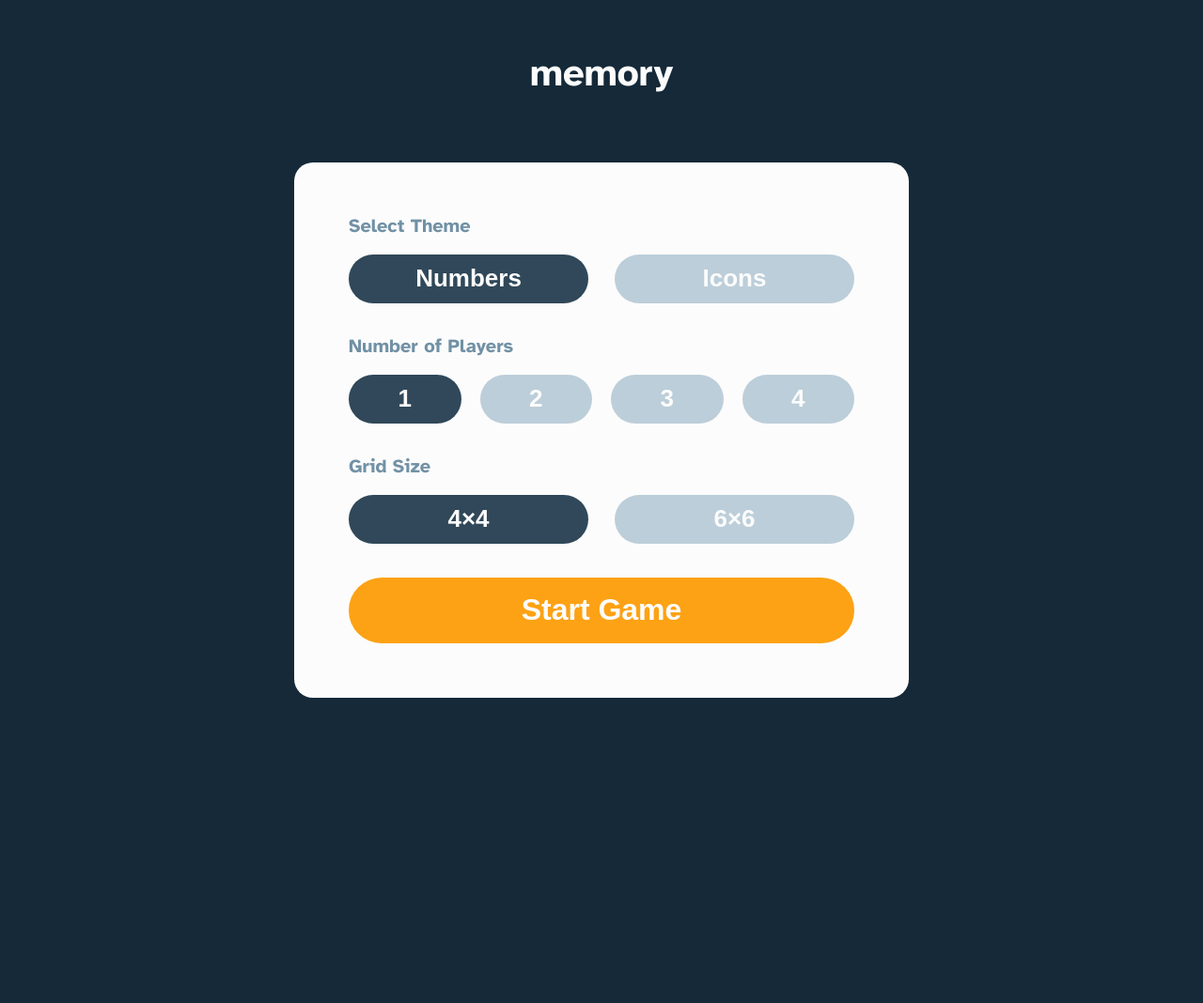
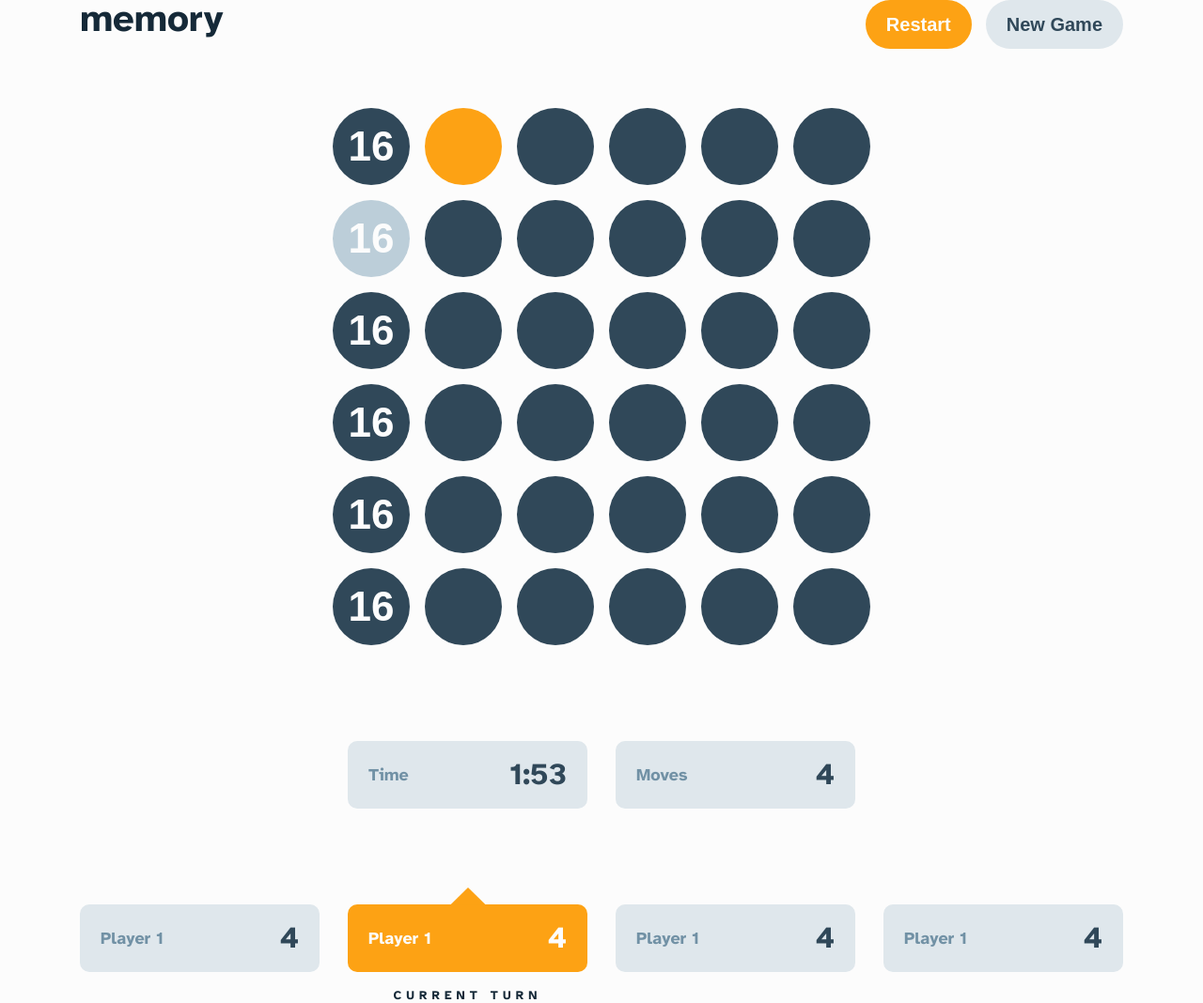
Before and after one commit to adam-crowley/memory-game, a React (Vite) app: page / in a window 1280 px wide. Shown: the whole page at 94% size. Before the commit the page ends 800 px from the top, so only its background shows below. Built offline with nearby package versions, Linux system fonts and the light colour scheme.

Commit message:
Style StartGame component

```diff
--- a/src/App.css
+++ b/src/App.css
@@ -9,6 +9,7 @@
   --dark-blue: #304859;
   --black: #152938;
   --light-grey: #f2f2f2;
+  --medium-grey: #dfe7ec;
   --dark-grey: #7191a5;
   --medium-blue: #6395b8;
   --white: #fcfcfc;
@@ -65,9 +66,9 @@ ul {
   list-style-type: none;
 }
 
-button {
+.button {
   cursor: pointer;
-  transition: background-color 0.2s;
+  transition: background-color 0.2s, color 0.2s;
   display: inline-flex;
   justify-content: center;
   align-items: center;
@@ -75,6 +76,33 @@ button {
   padding: 0;
   border: 0;
   width: 100%;
+}
+
+.button--primary {
+  color: var(--white);
+  background-color: var(--yellow);
+  font-size: 1.25rem;
+  border-radius: 2.188rem;
+  height: 3.25rem;
+  width: auto;
+  padding: 0 1.375rem;
+}
+.button--primary:hover {
+  background-color: var(--light-yellow);
+}
+
+.button--secondary {
+  color: var(--dark-blue);
+  background-color: var(--medium-grey);
+  font-size: 1.25rem;
+  border-radius: 2.188rem;
+  height: 3.25rem;
+  width: auto;
+  padding: 0 1.375rem;
+}
+.button--secondary:hover {
+  color: var(--white);
+  background-color: var(--medium-blue);
 }
 
 .button--menu {
@@ -116,40 +144,171 @@ button {
   }
 }
 
-.start {
+.settings {
   width: 40.875rem;
 }
 
-.start h1 {
+.settings h1 {
   font-size: 2.5rem;
   color: var(--white);
   text-align: center;
   margin-bottom: 4.688rem;
 }
 
-.start__panel {
+.settings__panel {
   background-color: var(--white);
   padding: 3.625rem;
   border-radius: 1.25rem;
 }
 
-.start__label {
+.settings__label {
   font-size: 1.25rem;
   margin-bottom: 1.25rem;
 }
 
-.start__container {
+.settings__container {
   margin-bottom: 2.25rem;
 }
 
-.start__container--2col {
+.settings__container--2col {
   display: flex;
   gap: 1.75rem;
 }
 
-.start__container--4col {
+.settings__container--4col {
   display: flex;
   gap: 1.25rem;
 }
 
+.start {
+  width: 69.375rem;
+}
+
+.start h1 {
+  font-size: 2.5rem;
+  color: var(--black);
+  text-align: center;
+  margin-bottom: 4.688rem;
+}
+
+.start__header {
+  display: flex;
+  justify-content: space-between;
+}
+
+.start__header .button--primary {
+  margin-left: auto;
+}
+
+.start__header .button--secondary {
+  margin-left: 0.938rem;
+}
+
+.start__main {
+  display: flex;
+  justify-content: center;
+}
+
+.start__board {
+  display: grid;
+}
+
+.start__board--grid-4 {
+  grid-template-columns: repeat(4, 4fr);
+  width: 33.25rem;
+  gap: 1.25rem;
+}
+
+.start__board--grid-6 {
+  grid-template-columns: repeat(6, 6fr);
+  width: 35.75rem;
+  gap: 1rem;
+}
+
+.start__button {
+  cursor: pointer;
+  transition: background-color 0.2s, color 0.2s;
+  display: inline-flex;
+  justify-content: center;
+  align-items: center;
+  width: 100%;
+  aspect-ratio: 1;
+  border-radius: 50%;
+  padding: 0;
+  border: 0;
+  font-size: 2.75rem;
+  font-weight: var(--bold);
+  color: var(--white);
+  background-color: var(--dark-blue);
+}
+.start__button:hover {
+  background-color: var(--medium-blue);
+}
+.start__button.selected {
+  background-color: var(--yellow);
+}
+.start__button.complete {
+  background-color: var(--light-blue);
+}
+
+.start__footer {
+  display: flex;
+  justify-content: space-between;
+  margin-top: 6.375rem;
+}
+
+.start__footer--single-player {
+  justify-content: center;
+  gap: 1.875rem;
+}
+
+.start__player {
+  position: relative;
+  display: flex;
+  justify-content: space-between;
+  align-items: center;
+  width: 15.938rem;
+  height: 4.5rem;
+  padding: 1.375rem;
+  background-color: var(--medium-grey);
+  border-radius: 0.625rem;
+}
+.start__player.current {
+  background-color: var(--yellow);
+}
+.start__player.current .start__player-no,
+.start__player.current .start__player-score {
+  color: var(--white);
+}
+.start__player.current::before {
+  content: url("/assets/images/player-arrow.svg");
+  position: absolute;
+  top: -1.1rem;
+  left: 50%;
+  transform: translateX(-50%);
+  width: 2.5rem;
+  height: 1.188rem;
+}
+.start__player.current::after {
+  content: "CURRENT TURN";
+  color: var(--black);
+  font-size: 0.813rem;
+  position: absolute;
+  bottom: -2rem;
+  left: 0;
+  width: 100%;
+  text-align: center;
+  letter-spacing: 0.313rem;
+}
+
+.start__player-no {
+  font-size: 1.125rem;
+  color: var(--dark-grey);
+}
+
+.start__player-score {
+  font-size: 2rem;
+  color: var(--dark-blue);
+}
+
 /*# sourceMappingURL=App.css.map */
--- a/src/App.scss
+++ b/src/App.scss
@@ -10,6 +10,7 @@
   --dark-blue: #304859;
   --black: #152938;
   --light-grey: #f2f2f2;
+  --medium-grey: #dfe7ec;
   --dark-grey: #7191a5;
   --medium-blue: #6395b8;
   --white: #fcfcfc;
@@ -60,9 +61,9 @@ ul {
   margin: 0;
   list-style-type: none;
 }
-button {
+.button {
   cursor: pointer;
-  transition: background-color 0.2s;
+  transition: background-color 0.2s, color 0.2s;
   display: inline-flex;
   justify-content: center;
   align-items: center;
@@ -70,6 +71,31 @@ button {
   padding: 0;
   border: 0;
   width: 100%;
+}
+.button--primary {
+  color: var(--white);
+  background-color: var(--yellow);
+  font-size: 1.25rem;
+  border-radius: 2.188rem;
+  height: 3.25rem;
+  width: auto;
+  padding: 0 1.375rem;
+  &:hover {
+    background-color: var(--light-yellow);
+  }
+}
+.button--secondary {
+  color: var(--dark-blue);
+  background-color: var(--medium-grey);
+  font-size: 1.25rem;
+  border-radius: 2.188rem;
+  height: 3.25rem;
+  width: auto;
+  padding: 0 1.375rem;
+  &:hover {
+    color: var(--white);
+    background-color: var(--medium-blue);
+  }
 }
 .button--menu {
   color: var(--white);
@@ -107,32 +133,149 @@ button {
   }
 }
 
-.start {
+.settings {
   width: 40.875rem;
 }
-.start h1 {
+.settings h1 {
   font-size: 2.5rem;
   color: var(--white);
   text-align: center;
   margin-bottom: 4.688rem;
 }
-.start__panel {
+.settings__panel {
   background-color: var(--white);
   padding: 3.625rem;
   border-radius: 1.25rem;
 }
-.start__label {
+.settings__label {
   font-size: 1.25rem;
   margin-bottom: 1.25rem;
 }
-.start__container {
+.settings__container {
   margin-bottom: 2.25rem;
 }
-.start__container--2col {
+.settings__container--2col {
   display: flex;
   gap: 1.75rem;
 }
-.start__container--4col {
+.settings__container--4col {
   display: flex;
   gap: 1.25rem;
 }
+
+.start {
+  width: 69.375rem;
+}
+.start h1 {
+  font-size: 2.5rem;
+  color: var(--black);
+  text-align: center;
+  margin-bottom: 4.688rem;
+}
+.start__header {
+  display: flex;
+  justify-content: space-between;
+}
+.start__header .button--primary {
+  margin-left: auto;
+}
+.start__header .button--secondary {
+  margin-left: 0.938rem;
+}
+.start__main {
+  display: flex;
+  justify-content: center;
+}
+.start__board {
+  display: grid;
+}
+.start__board--grid-4 {
+  grid-template-columns: repeat(4, 4fr);
+  width: 33.25rem;
+  gap: 1.25rem;
+}
+.start__board--grid-6 {
+  grid-template-columns: repeat(6, 6fr);
+  width: 35.75rem;
+  gap: 1rem;
+}
+.start__button {
+  cursor: pointer;
+  transition: background-color 0.2s, color 0.2s;
+  display: inline-flex;
+  justify-content: center;
+  align-items: center;
+  width: 100%;
+  aspect-ratio: 1;
+  border-radius: 50%;
+  padding: 0;
+  border: 0;
+  font-size: 2.75rem;
+  font-weight: var(--bold);
+  color: var(--white);
+  background-color: var(--dark-blue);
+  &:hover {
+    background-color: var(--medium-blue);
+  }
+  &.selected {
+    background-color: var(--yellow);
+  }
+  &.complete {
+    background-color: var(--light-blue);
+  }
+}
+.start__footer {
+  display: flex;
+  justify-content: space-between;
+  margin-top: 6.375rem;
+}
+.start__footer--single-player {
+  justify-content: center;
+  gap: 1.875rem;
+}
+.start__player {
+  position: relative;
+  display: flex;
+  justify-content: space-between;
+  align-items: center;
+  width: 15.938rem;
+  height: 4.5rem;
+  padding: 1.375rem;
+  background-color: var(--medium-grey);
+  border-radius: 0.625rem;
+  &.current {
+    background-color: var(--yellow);
+    .start__player-no,
+    .start__player-score {
+      color: var(--white);
+    }
+  }
+  &.current::before {
+    content: url('/assets/images/player-arrow.svg');
+    position: absolute;
+    top: -1.1rem;
+    left: 50%;
+    transform: translateX(-50%);
+    width: 2.5rem;
+    height: 1.188rem;
+  }
+  &.current::after {
+    content: 'CURRENT TURN';
+    color: var(--black);
+    font-size: 0.813rem;
+    position: absolute;
+    bottom: -2rem;
+    left: 0;
+    width: 100%;
+    text-align: center;
+    letter-spacing: 0.313rem;
+  }
+}
+.start__player-no {
+  font-size: 1.125rem;
+  color: var(--dark-grey);
+}
+.start__player-score {
+  font-size: 2rem;
+  color: var(--dark-blue);
+}
--- a/src/App.tsx
+++ b/src/App.tsx
@@ -1,8 +1,9 @@
 import { useEffect } from 'react'
 import './App.css'
-import StartGame from './components/StartGame'
 
 import { useMemoryStore } from './store/memoryStore'
+// import Settings from './components/Settings'
+import StartGame from './components/StartGame'
 
 function App() {
   const { settings } = useMemoryStore()
@@ -13,6 +14,7 @@ function App() {
 
   return (
     <>
+      {/* <Settings /> */}
       <StartGame />
     </>
   )
--- a/src/components/StartGame.tsx
+++ b/src/components/StartGame.tsx
@@ -1,88 +1,86 @@
-import { useMemoryStore } from '../store/memoryStore'
+import { useEffect } from 'react'
 
 function StartGame() {
-  const { settings, setSettings } = useMemoryStore()
+  useEffect(() => {
+    document.body.style.backgroundColor = '#fcfcfc'
+  }, [])
 
   return (
     <>
       <div className="start">
-        <h1>memory</h1>
-        <div className="start__panel">
-          <div className="start__label">Select Theme</div>
-          <div className="start__container start__container--2col">
-            <button
-              onClick={() => setSettings('theme', 'numbers')}
-              className={`button--menu ${
-                settings.theme === 'numbers' ? 'selected' : null
-              }`}
-            >
-              Numbers
-            </button>
-            <button
-              onClick={() => setSettings('theme', 'icons')}
-              className={`button--menu ${
-                settings.theme === 'icons' ? 'selected' : null
-              }`}
-            >
-              Icons
-            </button>
+        <header className="start__header">
+          <h1>memory</h1>
+          <button className="button button--primary">Restart</button>
+          <button className="button button--secondary">New Game</button>
+        </header>
+        <main className="start__main">
+          <div className="start__board start__board--grid-6">
+            <button className="start__button">16</button>
+            <button className="start__button selected"></button>
+            <button className="start__button"></button>
+            <button className="start__button"></button>
+            <button className="start__button"></button>
+            <button className="start__button"></button>
+            <button className="start__button complete">16</button>
+            <button className="start__button"></button>
+            <button className="start__button"></button>
+            <button className="start__button"></button>
+            <button className="start__button"></button>
+            <button className="start__button"></button>
+            <button className="start__button">16</button>
+            <button className="start__button"></button>
+            <button className="start__button"></button>
+            <button className="start__button"></button>
+            <button className="start__button"></button>
+            <button className="start__button"></button>
+            <button className="start__button">16</button>
+            <button className="start__button"></button>
+            <button className="start__button"></button>
+            <button className="start__button"></button>
+            <button className="start__button"></button>
+            <button className="start__button"></button>
+            <button className="start__button">16</button>
+            <button className="start__button"></button>
+            <button className="start__button"></button>
+            <button className="start__button"></button>
+            <button className="start__button"></button>
+            <button className="start__button"></button>
+            <button className="start__button">16</button>
+            <button className="start__button"></button>
+            <button className="start__button"></button>
+            <button className="start__button"></button>
+            <button className="start__button"></button>
+            <button className="start__button"></button>
           </div>
-          <div className="start__label">Number of Players</div>
-          <div className="start__container start__container--4col">
-            <button
-              onClick={() => setSettings('noOfPlayers', 1)}
-              className={`button--menu ${
-                settings.noOfPlayers === 1 ? 'selected' : null
-              }`}
-            >
-              1
-            </button>
-            <button
-              onClick={() => setSettings('noOfPlayers', 2)}
-              className={`button--menu ${
-                settings.noOfPlayers === 2 ? 'selected' : null
-              }`}
-            >
-              2
-            </button>
-            <button
-              onClick={() => setSettings('noOfPlayers', 3)}
-              className={`button--menu ${
-                settings.noOfPlayers === 3 ? 'selected' : null
-              }`}
-            >
-              3
-            </button>
-            <button
-              onClick={() => setSettings('noOfPlayers', 4)}
-              className={`button--menu ${
-                settings.noOfPlayers === 4 ? 'selected' : null
-              }`}
-            >
-              4
-            </button>
+        </main>
+        <footer className="start__footer start__footer--single-player">
+          <div className="start__player">
+            <span className="start__player-no">Time</span>
+            <span className="start__player-score">1:53</span>
           </div>
-          <div className="start__label">Grid Size</div>
-          <div className="start__container start__container--2col">
-            <button
-              onClick={() => setSettings('gridSize', 4)}
-              className={`button--menu ${
-                settings.gridSize === 4 ? 'selected' : null
-              }`}
-            >
-              4&#215;4
-            </button>
-            <button
-              onClick={() => setSettings('gridSize', 6)}
-              className={`button--menu ${
-                settings.gridSize === 6 ? 'selected' : null
-              }`}
-            >
-              6&#215;6
-            </button>
+          <div className="start__player">
+            <span className="start__player-no">Moves</span>
+            <span className="start__player-score">4</span>
           </div>
-          <button className="button--menu-big">Start Game</button>
-        </div>
+        </footer>
+        <footer className="start__footer">
+          <div className="start__player">
+            <span className="start__player-no">Player 1</span>
+            <span className="start__player-score">4</span>
+          </div>
+          <div className="start__player current">
+            <span className="start__player-no">Player 1</span>
+            <span className="start__player-score">4</span>
+          </div>
+          <div className="start__player">
+            <span className="start__player-no">Player 1</span>
+            <span className="start__player-score">4</span>
+          </div>
+          <div className="start__player">
+            <span className="start__player-no">Player 1</span>
+            <span className="start__player-score">4</span>
+          </div>
+        </footer>
       </div>
     </>
   )
```
Also changed, not shown: src/components/Settings.tsx (added, +91 -0 lines), public/assets/images/player-arrow.svg (added), 1 other file (tests, documents, lock files or other folders).
